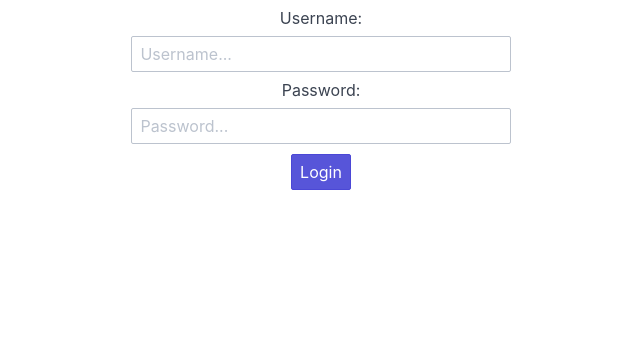
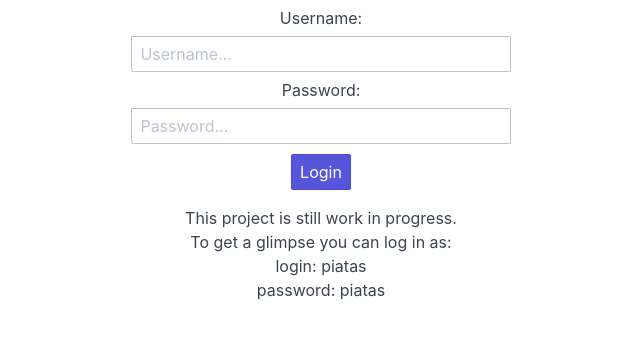
Before and after one commit to mcpiatkowski/future_collars_final, a Django app: page /accounts/login/ in a window 1280 px wide. Shown: the part 36-375 px from the top of the page, without its empty margins (319-959 px from the left). Run offline with Django 3.2, Linux system fonts and the light colour scheme.

Commit message:
some info added

```diff
--- a/commentsdep/articles/templates/registration/login.html
+++ b/commentsdep/articles/templates/registration/login.html
@@ -31,6 +31,11 @@
                 <p> {{ message }} </p>
             {% endfor %}
         </div>
+        <div class="container text-center">
+            This project is still work in progress.<br> To get a glimpse you can log in as:<br>
+            login: piatas<br>
+            password: piatas<br>
+        </div>
     </body>
 
 </html>
```
Also changed, not shown: commentsdep/db.sqlite3.
